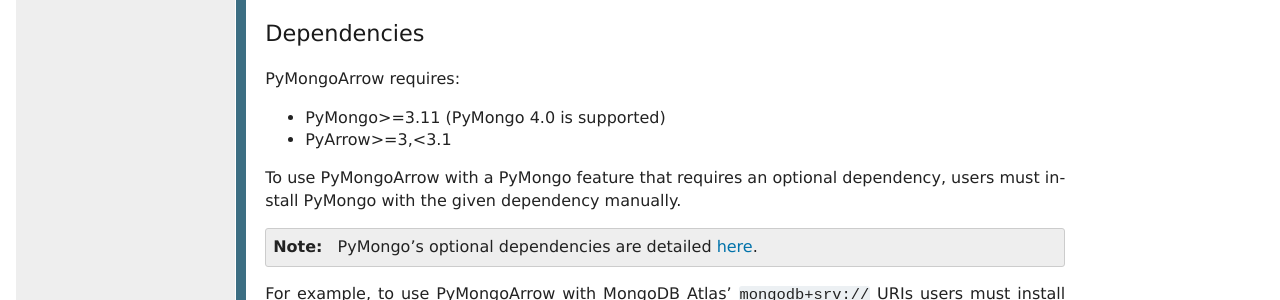
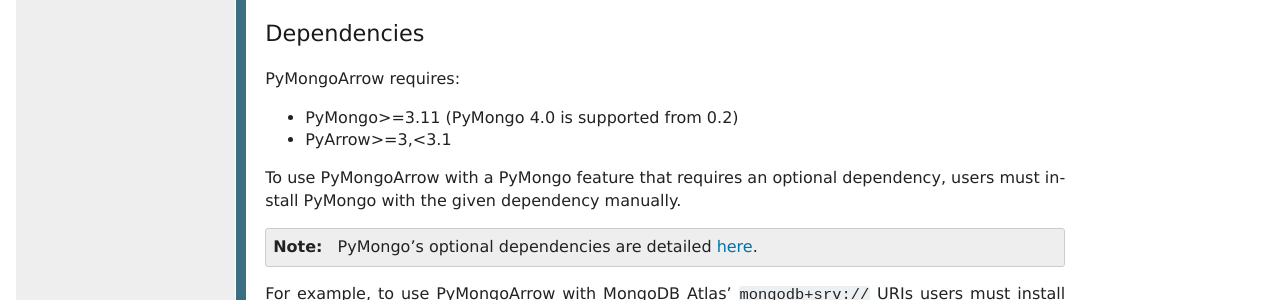
Before and after one commit to mongodb-labs/mongo-arrow, a Sphinx documentation site: the page built from bindings/python/docs/source/installation.rst, in a window 1280 px wide. Shown: the part 809-1109 px from the top of the page. Built offline with Sphinx 7.4.7, drawn with Linux system fonts in a browser that asks for light colours.

Commit message:
Update installation.rst

```diff
--- a/bindings/python/docs/source/installation.rst
+++ b/bindings/python/docs/source/installation.rst
@@ -45,7 +45,7 @@ Dependencies
 
 PyMongoArrow requires:
 
-- PyMongo>=3.11 (PyMongo 4.0 is supported)
+- PyMongo>=3.11 (PyMongo 4.0 is supported from 0.2)
 - PyArrow>=3,<3.1
 
 To use PyMongoArrow with a PyMongo feature that requires an optional
```
